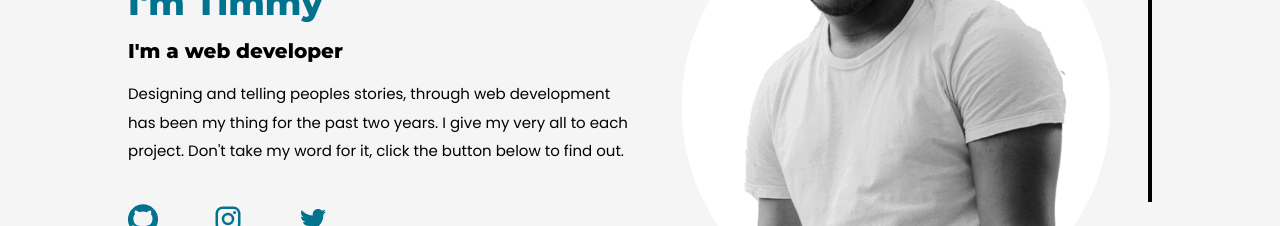
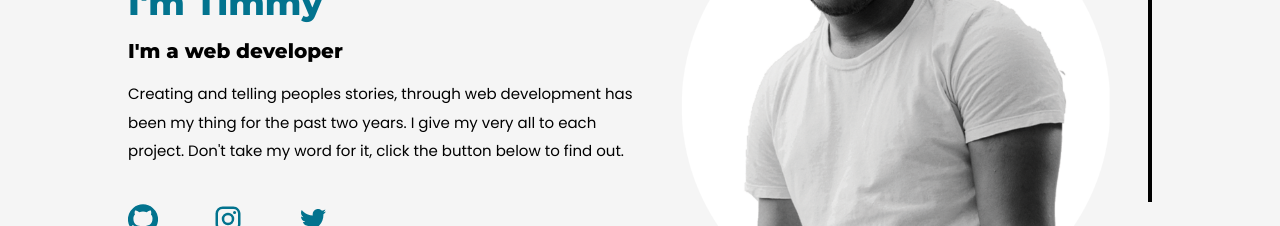
Before and after one commit to timmy471/my-portfolio, a React (Create React App) app: page / in a window 1280 px wide. Shown: the part 296-522 px from the top of the page. Built offline with nearby package versions, Linux system fonts and the light colour scheme.

Commit message:
changed texts

```diff
--- a/src/components/Bio.js
+++ b/src/components/Bio.js
@@ -17,7 +17,7 @@ const Bio = () => {
                     </h1>
                     <h2>I'm a web developer</h2>
                     <p>
-                        Designing and telling peoples stories, through web development has been
+                        Creating and telling peoples stories, through web development has been
                         my thing for the past two years. I give my very all to each
                         project. Don't take my word for it, click the button below to
                         find out.
```
